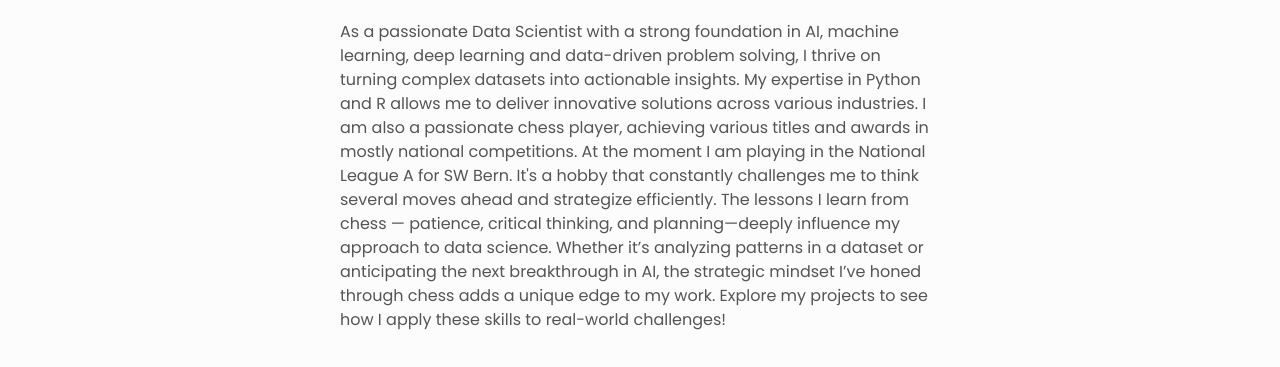
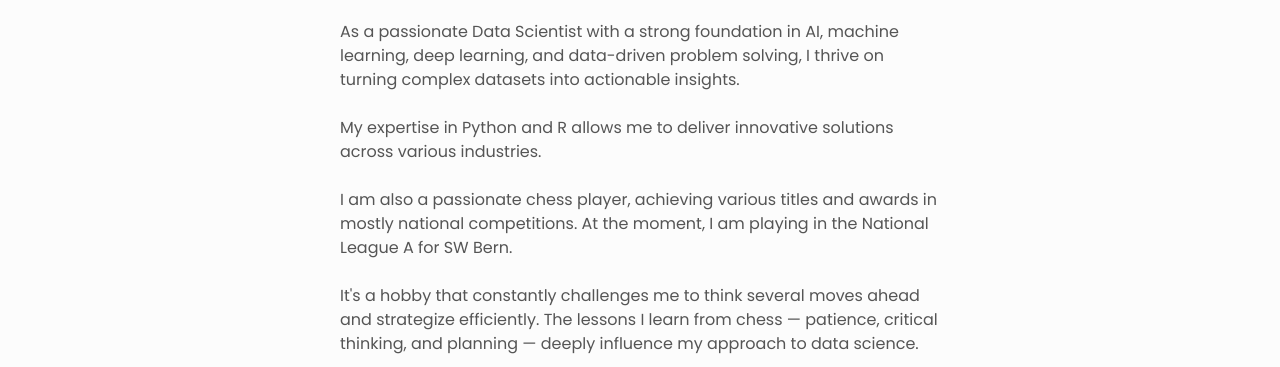
Before and after one commit to can020202/can020202.github.io, a plain HTML site: page index.html in a window 1280 px wide. Shown: the part 348-715 px from the top of the page. Drawn offline with Linux system fonts and the light colour scheme.

Commit message:
added text

```diff
--- a/index.html
+++ b/index.html
@@ -58,19 +58,23 @@
         <h1>Hi, I am <span class="about__name">Can-Elian Barth.</span></h1>
         <h2 class="about__role">Data Scientist.</h2>
         <p class="about__desc">
-          As a passionate Data Scientist with a strong foundation in AI, machine learning, deep learning and data-driven problem solving,
-          I thrive on turning complex datasets into actionable insights.
-          My expertise in Python and R allows me to deliver innovative solutions across various industries.
+          As a passionate Data Scientist with a strong foundation in AI, machine learning, deep learning, and data-driven problem solving,
+          I thrive on turning complex datasets into actionable insights.<br><br>
+
+          My expertise in Python and R allows me to deliver innovative solutions across various industries.<br><br>
+
           I am also a passionate chess player, achieving various titles and awards in mostly national competitions.
-          At the moment I am playing in the National League A for SW Bern.
+          At the moment, I am playing in the National League A for SW Bern.<br><br>
 
           It's a hobby that constantly challenges me to think several moves ahead and strategize efficiently.
-          The lessons I learn from chess — patience, critical thinking, and planning—deeply influence my approach to data science.
-          Whether it’s analyzing patterns in a dataset or anticipating the next breakthrough in AI,
-          the strategic mindset I’ve honed through chess adds a unique edge to my work.
+          The lessons I learn from chess — patience, critical thinking, and planning — deeply influence my approach to data science.<br><br>
+
+          Whether it’s analyzing patterns in a dataset or anticipating the next breakthrough in AI, the strategic mindset I’ve honed
+          through chess adds a unique edge to my work.<br><br>
 
           Explore my projects to see how I apply these skills to real-world challenges!
         </p>
+
 
         <div class="about__contact center">
           <a href="https://example.com">
```
